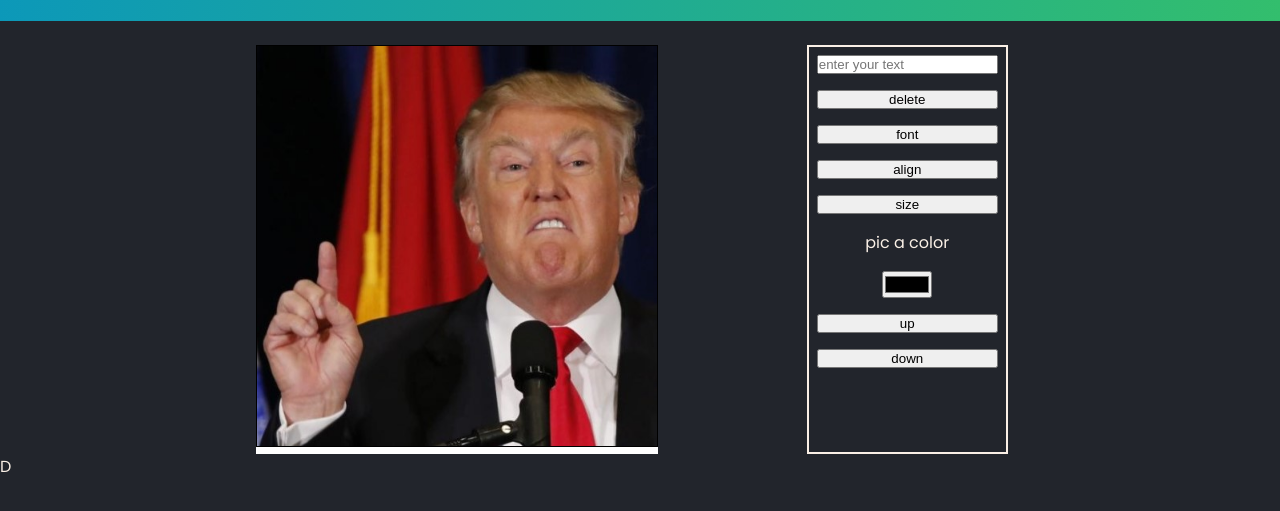
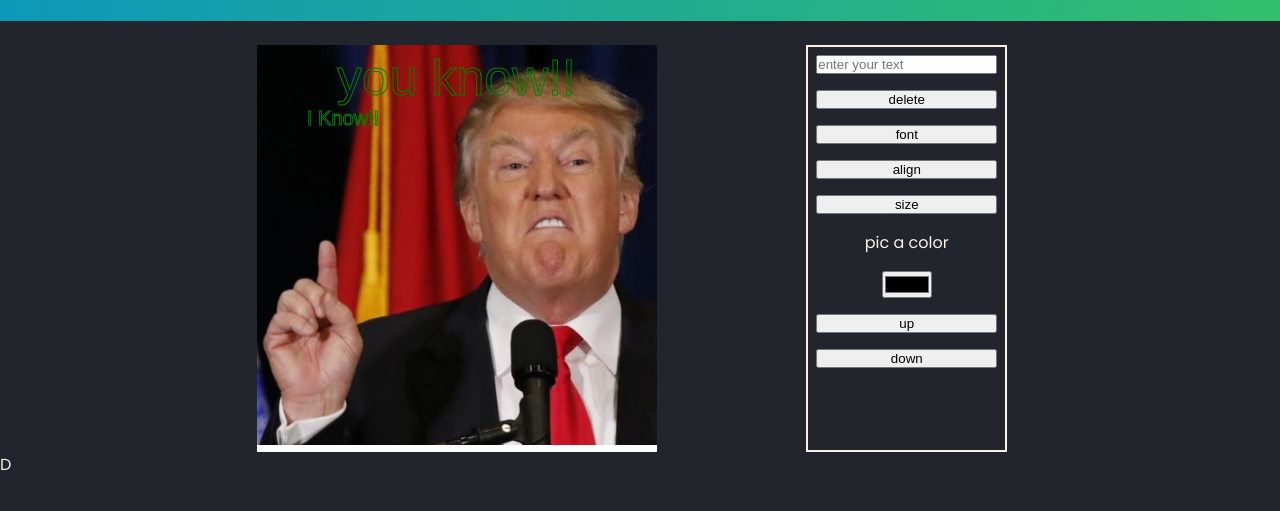
Before and after one commit to Dinos46/meme-editor, a plain HTML site: page index.html in a window 1280 px wide. Both pictures are taken after a click on the element 308 px from the left and 245 px from the top of the page. Shown: the part 53-564 px from the top of the page. Drawn offline with Linux system fonts and the light colour scheme.

Commit message:
render txt from user

```diff
--- a/index.html
+++ b/index.html
@@ -35,10 +35,10 @@
         </section>
         <section class="meme-editor container flex hide">
             <div class="canvas-container">
-                <canvas class="canvas" height="400" width="400" style="border: 1px solid black;"></canvas>
+
             </div>
             <div class="edit-panel flex container">
-                <input type="text" name="wrute-meme" placeholder="enter your text" onchange="DrawTextOnCanvas(this.value)">
+                <input type="text" name="wrute-meme" placeholder="enter your text" onkeyup="DrawTextOnCanvas(this.value)">
                 <button>delete</button>
                 <button>font</button>
                 <button>align</button>
--- a/js/meme-generator-controller.js
+++ b/js/meme-generator-controller.js
@@ -1,7 +1,7 @@
 'use strict';
 
-const gCanvas = document.querySelector('.canvas');
-const gCtx = gCanvas.getContext('2d');
+let gCanvas;
+let gCtx;
 
 
 function onInit() {
@@ -21,20 +21,24 @@ function renderGalery() {
 }
 
 function renderMemeEditor(idx) {
-    // createMeme(idx);
+    renderCanvas();
+    setCurImgIdx(idx);
+    drawImgOnCanvas(idx);
+}
+
+function renderCanvas(){
+    let strHtml = `<canvas class="canvas" height="400" width="400"></canvas>`;
+    const elCanvas = document.querySelector('.canvas-container');
+    elCanvas.innerHTML = strHtml;
+    gCanvas = document.querySelector('.canvas');
+    gCtx = gCanvas.getContext('2d');
     ontoggleGallery();
-    let img = getImgByIdx(idx);
-    drawImgOnCanvas(img.id);
-    clearCanvas()
-    setTxtStyle();
-    // resizeCanvas();
+
 }
 
 
 function DrawTextOnCanvas(txt) {
-    gCtx.fillStyle = 'green';
-    // gCtx.font = '30px Arial'
-    gCtx.fillText('hello', 400, 500);
+    setNewLine(txt);
 }
 
 function ontoggleGallery() {
@@ -50,15 +54,14 @@ function downloadMeme(elLink) {
     elLink.download = 'my-meme.jpg'
 }
 
-function clearCanvas() {
-    gCtx.clearRect(0, 0, gCanvas.width, gCanvas.height)
-}
+
 
 function drawImgOnCanvas(idx) {
     var img = new Image()
     img.src = `./img/${idx}.jpg`;
     img.onload = () => {
         gCtx.drawImage(img, 0, 0, gCanvas.width, gCanvas.height);
+        drawTxt();
     }
 }
 
--- a/js/meme-generator-service.js
+++ b/js/meme-generator-service.js
@@ -34,6 +34,7 @@ let gMeme = {
     lines: [{
         txt: 'I Know!!',
         size: 20,
+        family: 'Arial',
         align: 'left',
         color: 'red',
         idx: 50,
@@ -41,6 +42,7 @@ let gMeme = {
     },{
         txt: 'you know!!',
         size: 50,
+        family: 'Arial',
         align: 'left',
         color: 'green',
         idx: 80,
@@ -48,6 +50,8 @@ let gMeme = {
     }
 ]
 };
+
+let gCurrLine = 0;
 
 const KEY = 'meme';
 let gSortBy;
@@ -58,23 +62,39 @@ function getImgToDisplay() {
     return imgs;
 }
 
-
-function getImgByIdx(imgIdx) {
-    let img = gImgs.find(function (img) {
-        console.log(imgIdx, img.id)
-        return imgIdx === img.id;
-    })
-    return img;
+function setCurImgIdx(idx) {
+    gMeme.selectedImgId = idx;
 }
 
+function setNewLine(txt){
+    gMeme.lines[gCurrLine].txt = txt;
+    clearCanvas();
+    drawTxt();
+}
+
+// function getImgByIdx(imgIdx) {
+//     let img = gImgs.find(function (img) {
+//         console.log(imgIdx, img.id)
+//         return imgIdx === img.id;
+//     })
+//     return img;
+// }
+
+function drawTxt(){
+    setTxtStyle();
+}
 
 function setTxtStyle(){
         gMeme.lines.forEach(function(line) {
-            gCtx.strokeStyle = 'black';
+            gCtx.strokeStyle = 'green';
             gCtx.font = `${line.size}px ${line.family}`;
+            console.log(gCtx.font);
             gCtx.fillStyle = line.color;
             gCtx.fillText(line.txt, line.x, line.y);
-            gCtx.strokeText(line.txt, line.x, line.y);
+            gCtx.strokeText(line.txt, line.idx, line.idy);
         })
-        console.log(gMeme)
 }
+
+function clearCanvas() {
+    gCtx.clearRect(0, 0, gCanvas.width, gCanvas.height);
+}
```
